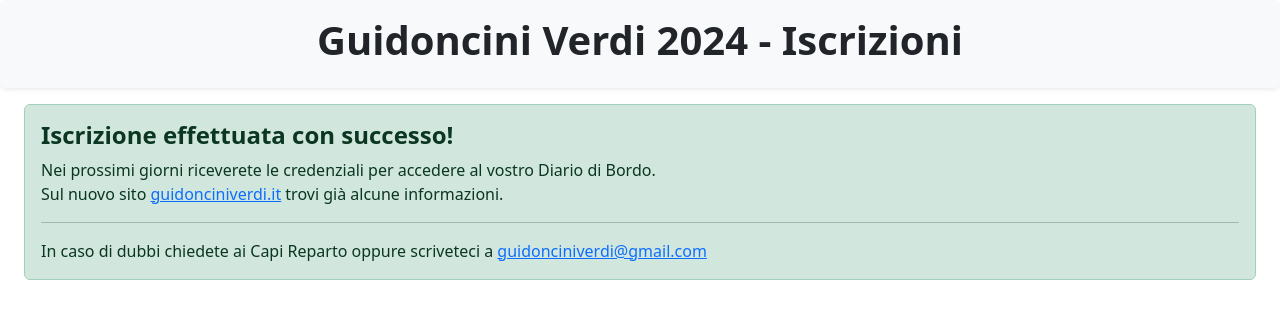
After one commit to egit-guidoncini-verdi/guidonciniverdi-gestionale, a Flask app: page /iscriviti_success in a window 1280 px wide. The commit adds this page. Shown: the top 319 px of the page. Run offline with Flask 3, Linux system fonts and the light colour scheme; parts of the project's set-up code (start-up, migrations or seed data) failed here and were passed over.

Commit message:
success page

```diff
--- a/app.py
+++ b/app.py
@@ -167,10 +167,19 @@ def welcome():
 @app.route("/iscriviti", methods=["GET", "POST"])
 def iscriviti():
     if request.method == "POST":
-        iscrizione = IscrizioniEG(nome=request.form["nome_squadriglia"], mail=request.form["mail_squadriglia"], zona=request.form["zona"], gruppo=request.form["gruppo"], specialita=request.form["specialita"], tipo=request.form["conquista_conferma"], nome_capo_sq=request.form["nome_capo_squadriglia"], nome_capo1=request.form["nome_capo_rep1"], mail_capo1=request.form["mail_rep1"], cell_capo1=request.form["numero_rep1"], nome_capo2=request.form["nome_capo_rep2"], mail_capo2=request.form["mail_rep2"], cell_capo2=request.form["numero_rep2"])
-        db.session.add(iscrizione)
-        db.session.commit()
+        try:
+            iscrizione = IscrizioniEG(nome=request.form["nome_squadriglia"], mail=request.form["mail_squadriglia"], zona=request.form["zona"], gruppo=request.form["gruppo"], specialita=request.form["specialita"], tipo=request.form["conquista_conferma"], nome_capo_sq=request.form["nome_capo_squadriglia"], nome_capo1=request.form["nome_capo_rep1"], mail_capo1=request.form["mail_rep1"], cell_capo1=request.form["numero_rep1"], nome_capo2=request.form["nome_capo_rep2"], mail_capo2=request.form["mail_rep2"], cell_capo2=request.form["numero_rep2"])
+            db.session.add(iscrizione)
+            db.session.commit()
+        except:
+            flash("Iscrizione fallita.<br>Riprovaci!", "warning")
+            return redirect(url_for("iscriviti"))
+        return redirect(url_for("iscriviti_success"))
     return render_template("iscriviti.html", gruppi=gruppi, specialita=specialita)
+
+@app.route("/iscriviti_success")
+def iscriviti_success():
+    return render_template("iscriviti_success.html")
 
 if __name__ == "__main__":
     app.run(port=8000, host="0.0.0.0")
--- /dev/null
+++ b/templates/iscriviti_success.html
@@ -0,0 +1,28 @@
+<!DOCTYPE html>
+<html lang="it-IT">
+  <head>
+    <meta charset="utf-8">
+    <meta name="viewport" content="width=device-width, initial-scale=1">
+    <link href="https://cdn.jsdelivr.net/npm/bootstrap@5.3.2/dist/css/bootstrap.min.css" rel="stylesheet" integrity="sha384-T3c6CoIi6uLrA9TneNEoa7RxnatzjcDSCmG1MXxSR1GAsXEV/Dwwykc2MPK8M2HN" crossorigin="anonymous">
+    <title>GV Piemonte - Iscriviti!</title>
+  </head>
+  <body>
+    <header>
+      <div class="shadow-sm p-3 mb-3 bg-body-tertiary rounded">
+        <h1 class="text-center"><strong>Guidoncini Verdi 2024 - Iscrizioni</strong></h1>
+      </div>
+    </header>
+    <main>
+      <div class="alert alert-success mb-3 mx-4" role="alert">
+        <h4 class="alert-heading"><strong>Iscrizione effettuata con successo!</strong></h4>
+        <p>Nei prossimi giorni riceverete le credenziali per accedere al vostro Diario di Bordo.<br>Sul nuovo sito <a href="https://guidonciniverdi.it" target="_blank">guidonciniverdi.it</a> trovi già alcune informazioni.</p>
+        <hr>
+        <p class="mb-0">In caso di dubbi chiedete ai Capi Reparto oppure scriveteci a <a href="mailto:guidonciniverdi@gmail.com" target="_blank">guidonciniverdi@gmail.com</a></p>
+      </div>
+
+    </main>
+    <footer></footer>
+
+    <script src="https://cdn.jsdelivr.net/npm/bootstrap@5.3.2/dist/js/bootstrap.bundle.min.js" integrity="sha384-C6RzsynM9kWDrMNeT87bh95OGNyZPhcTNXj1NW7RuBCsyN/o0jlpcV8Qyq46cDfL" crossorigin="anonymous"></script>
+  </body>
+</html>
```
Also changed, not shown: templates/iscriviti.html (+12 -0 lines).
